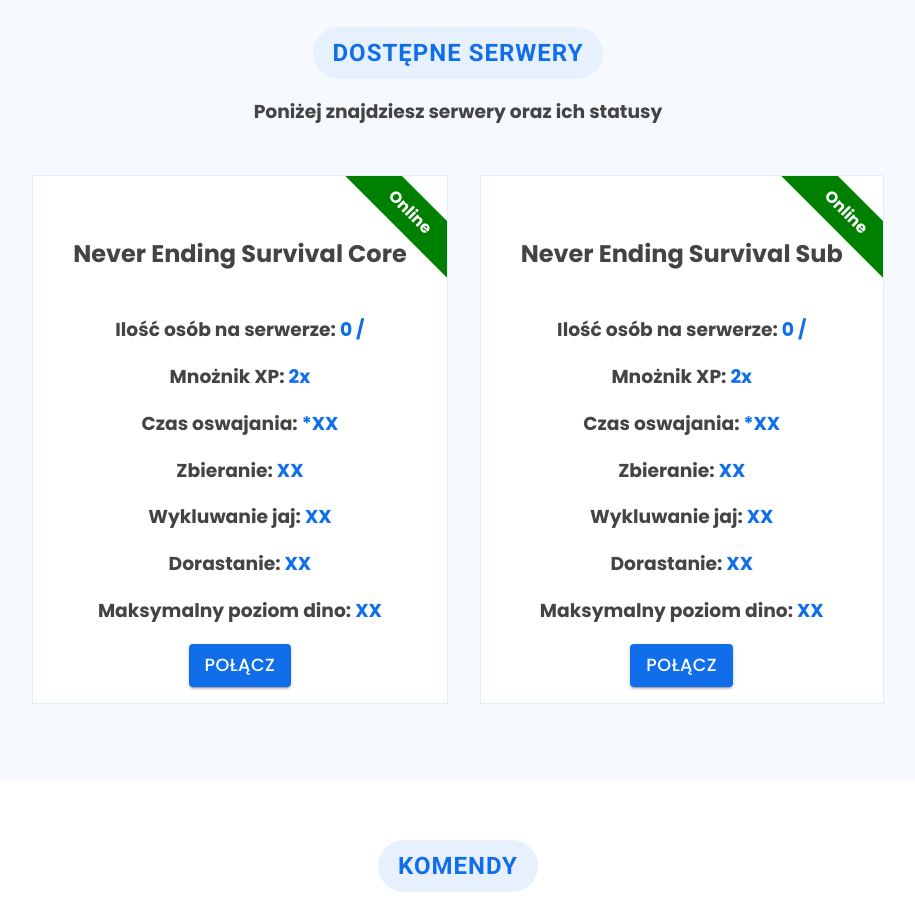
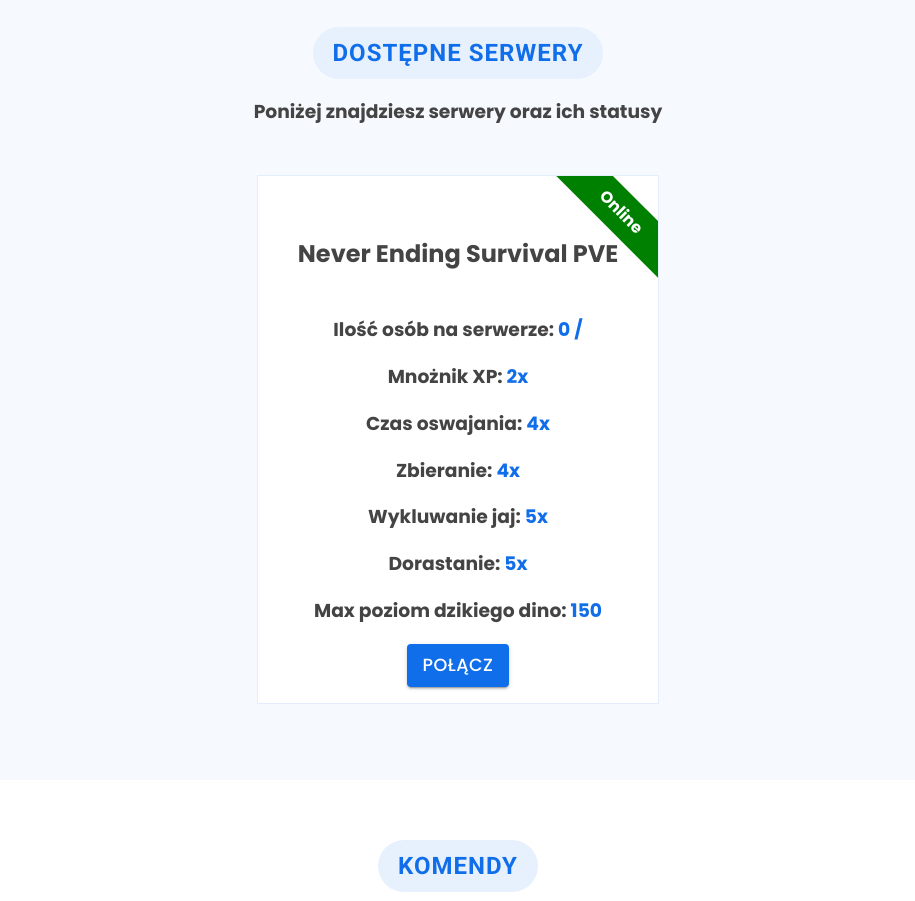
Before and after one commit to drakus607/nes-ark-template, a React (Create React App) app: page / in a window 1280 px wide. Shown: the part 640-1541 px from the top of the page, without its empty margins (182-1097 px from the left). Built offline with nearby package versions, Linux system fonts and the light colour scheme; no server answers.

Commit message:
first launch setups

```diff
--- a/src/Components/ServersDivs/RatesDiv.js
+++ b/src/Components/ServersDivs/RatesDiv.js
@@ -20,19 +20,19 @@ const RatesDiv = (props) => {
         Mnożnik XP: <span>2x</span>
       </h3>
       <h3>
-        Czas oswajania: <span>*XX</span>
+        Czas oswajania: <span>4x</span>
       </h3>
       <h3>
-        Zbieranie: <span>XX</span>
+        Zbieranie: <span>4x</span>
       </h3>
       <h3>
-        Wykluwanie jaj: <span>XX</span>
+        Wykluwanie jaj: <span>5x</span>
       </h3>
       <h3>
-        Dorastanie: <span>XX</span>
+        Dorastanie: <span>5x</span>
       </h3>
       <h3>
-        Maksymalny poziom dino: <span>XX</span>
+        Max poziom dzikiego dino: <span>150</span>
       </h3>
     </StyledRates>
   );
--- a/src/Components/ServersDivs/ServerStatDiv.js
+++ b/src/Components/ServersDivs/ServerStatDiv.js
@@ -17,18 +17,18 @@ const ServerStatDiv = () => {
     <StyledServers>
       <ServerItem
         id="s1"
-        title="Never Ending Survival Core"
+        title="Never Ending Survival PVE"
         url="steam://rungameid/346110//connect//51.38.145.171:7777"
         status="Online"
         badge="badge nonpvp"
       />
-      <ServerItem
+      {/* <ServerItem
         id="s2"
-        title="Never Ending Survival Sub"
+        title="Never Ending Survival PVP"
         url="https://google.pl/"
-        status="Online"
-        badge="badge nonpvp"
-      />
+        status="Offline"
+        badge="badge"
+      /> */}
     </StyledServers>
   );
 };
```
Also changed, not shown: 1 other file (tests, documents, lock files or other folders).
